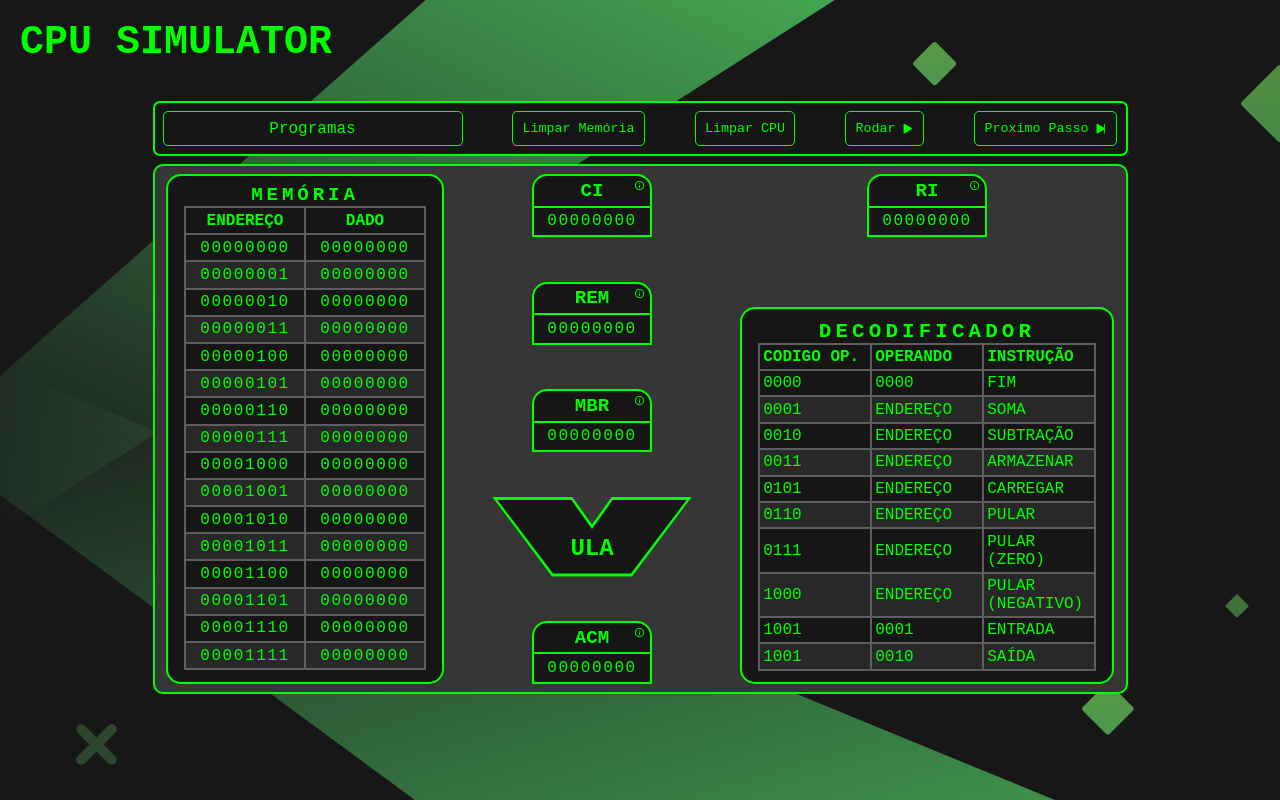
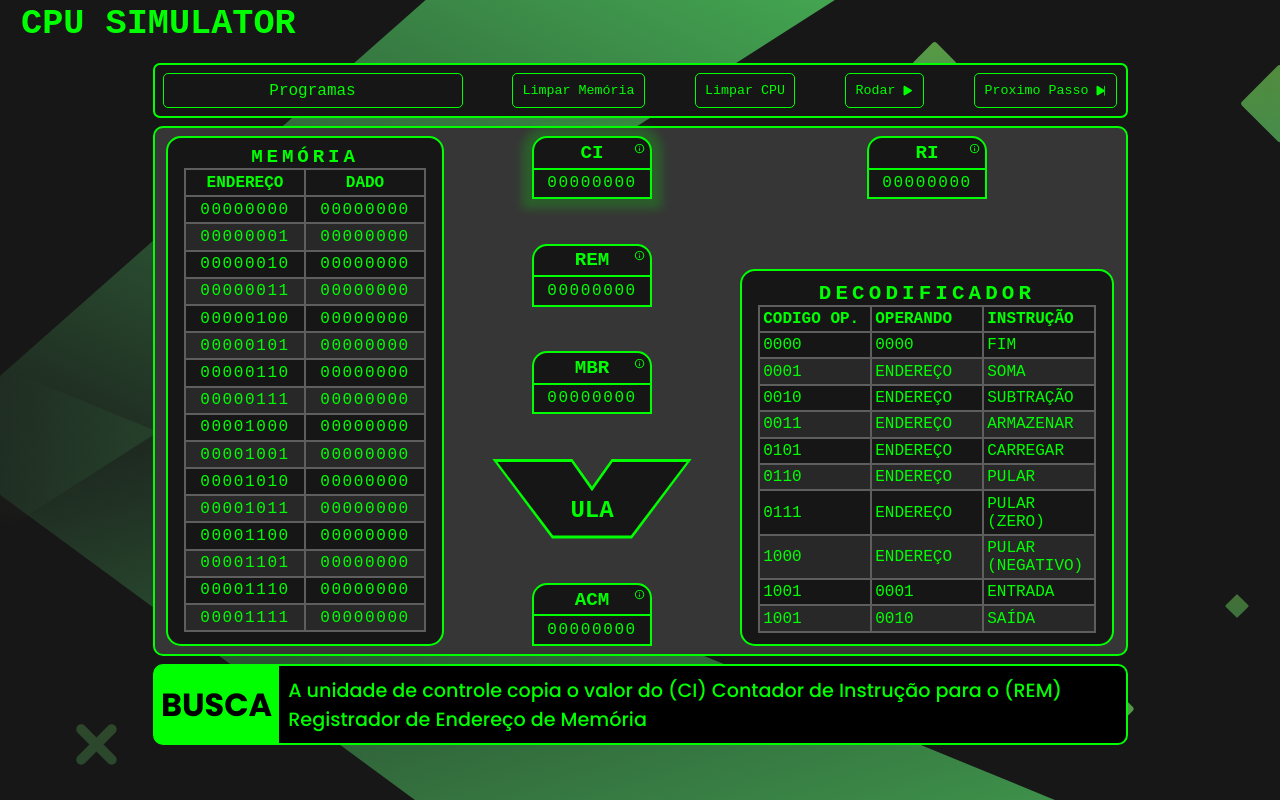
Before and after one commit to devenzonascimento/cpu-simulator, a React (Vite) app: page / in a window 1280 px wide. Both pictures are taken after a click on the button "Proximo Passo". Built offline with nearby package versions, Linux system fonts and the light colour scheme; a web font is replaced by a local one.

Commit message:
inicio da implementação das legendas educativas

```diff
--- a/index.html
+++ b/index.html
@@ -8,6 +8,7 @@
     <link rel="preconnect" href="https://fonts.googleapis.com">
     <link rel="preconnect" href="https://fonts.gstatic.com" crossorigin>
     <link href="https://fonts.googleapis.com/css2?family=Kode+Mono:wght@500&display=swap" rel="stylesheet">
+    <link href="https://fonts.googleapis.com/css2?family=Poppins:wght@500;700&display=swap" rel="stylesheet">
 
     <link rel="shortcut icon" href="src/assets/cpu-icon.png" type="image/x-icon">
 
--- a/src/App.jsx
+++ b/src/App.jsx
@@ -55,6 +55,7 @@ const App = () => {
           cirValue={cirValue}
           UpdateMemory={handleUpdateMemory}
         />
+
       </div>
       <footer></footer>
     </>
--- a/src/Main.scss
+++ b/src/Main.scss
@@ -57,10 +57,10 @@
     header {
 
       h1 {
-        font-size: 2.5em;
+        font-size: 2.2em;
         text-transform: uppercase;
         color: lime;
-        padding: 0.5em;
+        padding: 0.1em 0.6em;
       }
     }
 
--- /dev/null
+++ b/src/components/Simulator/Description/Description.jsx
@@ -0,0 +1,17 @@
+import React from "react";
+
+import "./styles.scss";
+
+const Description = ({ description }) => {
+
+  if (description.text) {
+    return (
+      <div className="description-container">
+        <span className="description-phase">{description?.phase}</span>
+        <p className="description-text">{description?.text}</p>
+      </div>
+    );
+  } else return <></>;
+};
+
+export default Description;
--- /dev/null
+++ b/src/components/Simulator/Description/styles.scss
@@ -0,0 +1,34 @@
+.description-container {
+    height: max-content;
+    width: 975px;
+    display: flex;
+    align-items: center;
+    justify-content: start;
+    background-color: lime;
+    border: 2px solid lime;
+    border-radius: 10px;
+    overflow: hidden;
+
+    .description-phase {
+        height: 100%;
+        min-width: max-content;
+        padding: 0 0.2em;
+        display: flex;
+        align-items: center;
+        font-family: "Poppins", sans-serif;
+        font-size: 2em;
+        font-weight: 700;
+        text-transform: uppercase;
+        background-color: lime;
+        color: black;
+    }
+
+    .description-text {
+        width: 100%;
+        font-family: "Poppins", sans-serif;
+        font-size: 1.2em;
+        background-color: black;
+        color: lime;
+        padding: 0.5em;
+    }
+}
--- a/src/components/Simulator/Simulator.jsx
+++ b/src/components/Simulator/Simulator.jsx
@@ -1,9 +1,12 @@
 import React from "react";
 
+import Ram from "./Ram/Ram";
+import Register from "./Registers/Register";
+import Alu from "./Registers/Alu";
 import DecodeUnit from "./DecodeUnit/DecodeUnit";
-import Ram from "./Ram/Ram";
-import Alu from "./Registers/Alu";
-import Register from "./Registers/Register";
+import Description from "./Description/Description";
+
+import { description } from "../../script/cpuScript"
 
 import "./styles.scss";
 
@@ -17,6 +20,7 @@ const Simulator = ({
   UpdateMemory,
 }) => {
   return (
+    <>
     <div className="simulator-container">
       <Ram memory={memoryValue} UpdateMemory={UpdateMemory} />
       <div className="registers-container">
@@ -29,6 +33,8 @@ const Simulator = ({
       </div>
       <DecodeUnit />
     </div>
+    <Description description={description}/>
+    </>
   );
 };
 
--- a/src/script/cpuScript.js
+++ b/src/script/cpuScript.js
@@ -15,7 +15,7 @@ export const blank = {
   "00001101": "00000000",
   "00001110": "00000000",
   "00001111": "00000000",
-}
+};
 export const add = {
   "00000000": "10010001",
   "00000001": "00111111",
@@ -33,7 +33,7 @@ export const add = {
   "00001101": "00000000",
   "00001110": "00000000",
   "00001111": "00000000",
-}
+};
 export const sub = {
   "00000000": "10010001",
   "00000001": "00111111",
@@ -51,7 +51,7 @@ export const sub = {
   "00001101": "00000000",
   "00001110": "00000000",
   "00001111": "00000000",
-}
+};
 export const biggest = {
   "00000000": "10010001",
   "00000001": "00111110",
@@ -69,40 +69,95 @@ export const biggest = {
   "00001101": "00000000",
   "00001110": "00000000",
   "00001111": "00000000",
-}
-export let programs = [add, sub, biggest]
+};
+export let programs = [add, sub, biggest];
 
-export let memory = blank
+export let memory = blank;
 
 export const updateMemory = (newMemory) => {
-    memory = newMemory
-}
+  memory = newMemory;
+};
 
 export const chooseProgram = (index) => {
-    memory = {...programs[index]}
-    clearCPU()
-}
+  memory = { ...programs[index] };
+  clearCPU();
+};
 
-export let pc = "00000000"
-export let mar = "00000000"
-export let mdr = "00000000"
-export let acc = "00000000"
-export let cir = "00000000"
+export let pc = "00000000";
+export let mar = "00000000";
+export let mdr = "00000000";
+export let acc = "00000000";
+export let cir = "00000000";
 export let count = 0;
 export let currentStep = 0;
 export let opcode = "";
 export let operand = "";
+export let description = {}
 
-
-
-export let main = [() => instructionExecute(search)];
+export let main = [
+  () => {
+    pc = count <= 15 ? toBinary(count) : toBinary((count = 0));
+    const pcElement = document.getElementById("pc");
+    activeComponentStyle(pcElement, "focus");
+    description = {
+        phase: "Busca",
+        text: "A unidade de controle copia o valor do (CI) Contador de Instrução para o (REM) Registrador de Endereço de Memória",
+    };
+  },
+  () => {
+    mar = pc;
+    const marElement = document.getElementById("mar");
+    activeComponentStyle(marElement, "focus");
+    description = {
+        phase: "Busca",
+        text: "O endereço obtido pelo CI é transferido para o registrador REM, que funciona como uma interface entre a CPU e a Memória. Ele contém o endereço para onde será realizada a leitura na memória.",
+    };
+  },
+  () => {
+    const memoryCellElement = document.getElementById(mar);
+    activeComponentStyle(memoryCellElement, "focus");
+    description = {
+        phase: "Busca",
+        text: "Obtém os dados que estão gravados no endereço de Memória especificado pelo registrador REM.",
+    };
+  },
+  () => {
+    mdr = memory[mar].padStart(8, "0");
+    const mdrElement = document.getElementById("mdr");
+    activeComponentStyle(mdrElement, "focus");
+    description = {
+        phase: "Busca",
+        text: "Os dados que foram lidos na Memória são transferidos para o registrador MBR.",
+    };
+  },
+  () => {
+    cir = mdr;
+    const cirElement = document.getElementById("cir");
+    activeComponentStyle(cirElement, "focus");
+    description = {
+        phase: "Busca",
+        text: "Os dados do registrador MBR, que agora contém a instrução buscada, é transferido para o registrador de instrução RI. O RI armazena temporariamente a instrução que será decodificada e executada posteriormente.",
+    };
+  },
+  () => {
+    pc = toBinary((count += 1));
+    const pcElement = document.getElementById("pc");
+    activeComponentStyle(pcElement, "focus");
+    description = {
+        phase: "Busca",
+        text: "o CI é incrementado para apontar para o próximo endereço de instrução na sequência, preparando-se para o ciclo de busca da próxima instrução",
+    };
+  },
+  () => decode(cir),
+];
 
 export const executeNextStep = () => {
   if (currentStep < main.length) {
-        //console.log(main[currentStep])
+    console.log(main[currentStep]);
+    console.log(description);
     //console.log(currentStep, main)
     main[currentStep]();
-        currentStep++
+    currentStep++;
   }
 };
 
@@ -121,8 +176,7 @@ export const executeComplete = () => {
       clearInterval(intervalId);
     }
   }, 1000);
-}
-
+};
 
 export function instructionExecute(array) {
   main = main.concat(array);
@@ -130,40 +184,64 @@ export function instructionExecute(array) {
 
 export const search = [
     () => {
-        pc = count <= 15 ? toBinary(count) : toBinary(count = 0);
+      pc = count <= 15 ? toBinary(count) : toBinary((count = 0));
       const pcElement = document.getElementById("pc");
       activeComponentStyle(pcElement, "focus");
+      description = {
+          phase: "Busca",
+          text: "A unidade de controle copia o valor do (CI) Contador de Instrução para o (REM) Registrador de Endereço de Memória",
+      };
     },
     () => {
       mar = pc;
       const marElement = document.getElementById("mar");
       activeComponentStyle(marElement, "focus");
+      description = {
+          phase: "Busca",
+          text: "O endereço obtido pelo CI é transferido para o registrador REM, que funciona como uma interface entre a CPU e a Memória. Ele contém o endereço para onde será realizada a leitura na memória.",
+      };
     },
     () => {
-        const memoryCellElement = document.getElementById(mar)
+      const memoryCellElement = document.getElementById(mar);
       activeComponentStyle(memoryCellElement, "focus");
+      description = {
+          phase: "Busca",
+          text: "Obtém os dados que estão gravados no endereço de Memória especificado pelo registrador REM.",
+      };
     },
     () => {
       mdr = memory[mar].padStart(8, "0");
       const mdrElement = document.getElementById("mdr");
       activeComponentStyle(mdrElement, "focus");
+      description = {
+          phase: "Busca",
+          text: "Os dados que foram lidos na Memória são transferidos para o registrador MBR.",
+      };
     },
     () => {
       cir = mdr;
       const cirElement = document.getElementById("cir");
       activeComponentStyle(cirElement, "focus");
+      description = {
+          phase: "Busca",
+          text: "Os dados do registrador MBR, que agora contém a instrução buscada, é transferido para o registrador de instrução RI. O RI armazena temporariamente a instrução que será decodificada e executada posteriormente.",
+      };
     },
     () => {
-        pc = toBinary(count += 1);
+      pc = toBinary((count += 1));
       const pcElement = document.getElementById("pc");
       activeComponentStyle(pcElement, "focus");
+      description = {
+          phase: "Busca",
+          text: "o CI é incrementado para apontar para o próximo endereço de instrução na sequência, preparando-se para o ciclo de busca da próxima instrução",
+      };
     },
     () => decode(cir),
   ];
 
 export const addInstruction = [
   () => {
-        mar = operand.padStart(8, "0")
+    mar = operand.padStart(8, "0");
     const marElement = document.getElementById("mar");
     activeComponentStyle(marElement, "focus");
   },
@@ -185,28 +263,28 @@ export const addInstruction = [
     const accElement = document.getElementById("acc");
     activeComponentStyle(accElement, "focus");
 
-        instructionExecute(search)
-        setTimeout(() => aluElement.classList.remove("focus-alu"), 600)
+    instructionExecute(search);
+    setTimeout(() => aluElement.classList.remove("focus-alu"), 600);
   },
 ];
 
 export const subInstruction = [
   () => {
-        mar = operand.padStart(8, "0")
+    mar = operand.padStart(8, "0");
     const marElement = document.getElementById("mar");
     activeComponentStyle(marElement, "focus");
   },
   () => {
-        const memoryCellElement = document.getElementById(mar)
+    const memoryCellElement = document.getElementById(mar);
     activeComponentStyle(memoryCellElement, "focus");
   },
   () => {
-        mdr = memory[mar]
+    mdr = memory[mar];
     const mdrElement = document.getElementById("mdr");
     activeComponentStyle(mdrElement, "focus");
   },
   () => {
-        acc = toBinary(toDecimal(acc) - toDecimal(mdr))
+    acc = toBinary(toDecimal(acc) - toDecimal(mdr));
 
     const aluElement = document.getElementById("alu");
     aluElement.classList.add("focus-alu");
@@ -214,61 +292,61 @@ export const subInstruction = [
     const accElement = document.getElementById("acc");
     activeComponentStyle(accElement, "focus");
 
-        instructionExecute(search)
-        setTimeout(() => aluElement.classList.remove("focus-alu"), 600)
+    instructionExecute(search);
+    setTimeout(() => aluElement.classList.remove("focus-alu"), 600);
   },
 ];
 
 export const storeInstruction = [
   () => {
-        mar = operand.padStart(8, "0")
+    mar = operand.padStart(8, "0");
     const marElement = document.getElementById("mar");
     activeComponentStyle(marElement, "focus");
   },
   () => {
-        mdr = acc
+    mdr = acc;
     const marElement = document.getElementById("mdr");
     activeComponentStyle(marElement, "focus");
   },
   () => {
-        memory[mar] = mdr
-        const memoryCellElement = document.getElementById(mar)
+    memory[mar] = mdr;
+    const memoryCellElement = document.getElementById(mar);
     activeComponentStyle(memoryCellElement, "focus");
 
-        instructionExecute(search)
+    instructionExecute(search);
   },
 ];
 
 export const loadInstruction = [
   () => {
-        mar = operand.padStart(8, "0")
+    mar = operand.padStart(8, "0");
     const marElement = document.getElementById("mar");
     activeComponentStyle(marElement, "focus");
   },
   () => {
-        const memoryCellElement = document.getElementById(mar)
+    const memoryCellElement = document.getElementById(mar);
     activeComponentStyle(memoryCellElement, "focus");
   },
   () => {
-        mdr = memory[mar]
+    mdr = memory[mar];
     const mdrElement = document.getElementById("mdr");
     activeComponentStyle(mdrElement, "focus");
   },
   () => {
-        acc = mdr
+    acc = mdr;
     const accElement = document.getElementById("acc");
     activeComponentStyle(accElement, "focus");
 
-        instructionExecute(search)
-    }
+    instructionExecute(search);
+  },
 ];
 
 export const inputInstruction = [
   () => {
-        acc = toBinary(prompt("Informe um valor"))
+    acc = toBinary(prompt("Informe um valor"));
     const accElement = document.getElementById("acc");
     activeComponentStyle(accElement, "focus");
-        instructionExecute(search)
+    instructionExecute(search);
   },
   //() => instructionExecute(search),
 ];
@@ -277,29 +355,26 @@ export const outputInstruction = [
   () => {
     const accElement = document.getElementById("acc");
     activeComponentStyle(accElement, "focus");
-        alert(`OUTPUT => ${toDecimal(acc)}`)
-        instructionExecute(search)
+    alert(`OUTPUT => ${toDecimal(acc)}`);
+    instructionExecute(search);
   },
 ];
 
 export const endInstruction = [
   () => {
-        alert("FIM DO PROGRAMA")
-        clearCPU(),
-        instructionExecute(search)
+    alert("FIM DO PROGRAMA");
+    clearCPU(), instructionExecute(search);
   },
 ];
 
 export const jmpInstruction = () => {
-    count = toDecimal(operand.padStart(8, "0"))
-    instructionExecute(search)
-}
+  count = toDecimal(operand.padStart(8, "0"));
+  instructionExecute(search);
+};
 
 function decode(cir) {
-
   opcode = cir.substring(0, 4);
   operand = cir.substring(4, 8);
-
 
   let getElementID = {
     "0000": "#end",
@@ -309,12 +384,12 @@ function decode(cir) {
     "0101": "#lod",
     "0110": "#jmp",
     "0111": "#jpz",
-        "1000": "#jpn",
-        "1001": operand == "0001" ? "#ipt" : "#opt"
-    }
+    1000: "#jpn",
+    1001: operand == "0001" ? "#ipt" : "#opt",
+  };
 
-    const instructionElement = document.querySelector(getElementID[opcode])
-    activeComponentStyle(instructionElement, "focus")
+  const instructionElement = document.querySelector(getElementID[opcode]);
+  activeComponentStyle(instructionElement, "focus");
 
   switch (opcode) {
     case "0000":
@@ -333,15 +408,15 @@ function decode(cir) {
       instructionExecute(loadInstruction);
       break;
     case "0110":
-            jmpInstruction()
+      jmpInstruction();
       break;
     case "0111":
-            if (acc == "00000000") jmpInstruction()
-            else instructionExecute(search)
+      if (acc == "00000000") jmpInstruction();
+      else instructionExecute(search);
       break;
     case "1000":
-            if (toDecimal(acc) < "00000000") jmpInstruction()
-            else instructionExecute(search)
+      if (toDecimal(acc) < "00000000") jmpInstruction();
+      else instructionExecute(search);
       break;
     case "1001":
       operand === "0001" ? instructionExecute(inputInstruction) : false;
@@ -353,31 +428,87 @@ function decode(cir) {
 }
 
 export function clearCPU() {
-    currentStep = 0
-    main = [() => instructionExecute(search)]
-    pc = "00000000"
-    mar = "00000000"
-    mdr = "00000000"
-    acc = "00000000"
-    cir = "00000000"
+  currentStep = 0;
+  main = [
+    () => {
+      pc = count <= 15 ? toBinary(count) : toBinary((count = 0));
+      const pcElement = document.getElementById("pc");
+      activeComponentStyle(pcElement, "focus");
+      description = {
+          phase: "Busca",
+          text: "A unidade de controle copia o valor do (CI) Contador de Instrução para o (REM) Registrador de Endereço de Memória",
+      };
+    },
+    () => {
+      mar = pc;
+      const marElement = document.getElementById("mar");
+      activeComponentStyle(marElement, "focus");
+      description = {
+          phase: "Busca",
+          text: "O endereço obtido pelo CI é transferido para o registrador REM, que funciona como uma interface entre a CPU e a Memória. Ele contém o endereço para onde será realizada a leitura na memória.",
+      };
+    },
+    () => {
+      const memoryCellElement = document.getElementById(mar);
+      activeComponentStyle(memoryCellElement, "focus");
+      description = {
+          phase: "Busca",
+          text: "Obtém os dados que estão gravados no endereço de Memória especificado pelo registrador REM.",
+      };
+    },
+    () => {
+      mdr = memory[mar].padStart(8, "0");
+      const mdrElement = document.getElementById("mdr");
+      activeComponentStyle(mdrElement, "focus");
+      description = {
+          phase: "Busca",
+          text: "Os dados que foram lidos na Memória são transferidos para o registrador MBR.",
+      };
+    },
+    () => {
+      cir = mdr;
+      const cirElement = document.getElementById("cir");
+      activeComponentStyle(cirElement, "focus");
+      description = {
+          phase: "Busca",
+          text: "Os dados do registrador MBR, que agora contém a instrução buscada, é transferido para o registrador de instrução RI. O RI armazena temporariamente a instrução que será decodificada e executada posteriormente.",
+      };
+    },
+    () => {
+      pc = toBinary((count += 1));
+      const pcElement = document.getElementById("pc");
+      activeComponentStyle(pcElement, "focus");
+      description = {
+          phase: "Busca",
+          text: "o CI é incrementado para apontar para o próximo endereço de instrução na sequência, preparando-se para o ciclo de busca da próxima instrução",
+      };
+    },
+    () => decode(cir),
+  ];
+  pc = "00000000";
+  mar = "00000000";
+  mdr = "00000000";
+  acc = "00000000";
+  cir = "00000000";
   count = 0;
   opcode = "";
   operand = "";
-    removeAllActiveComponentStyles()
+  removeAllActiveComponentStyles();
 }
 export function clearMemory() {
   memory = blank;
 }
 
 export function toBinary(num) {
-
   const isNegative = num < 0;
 
   if (isNegative) {
-
     const binaryUnsigned = Number(Math.abs(num)).toString(2).padStart(8, "0");
 
-        const complement = binaryUnsigned.split('').map(bit => bit === '0' ? '1' : '0').join('');
+    const complement = binaryUnsigned
+      .split("")
+      .map((bit) => (bit === "0" ? "1" : "0"))
+      .join("");
     num = parseInt(complement, 2) + 1;
   }
 
@@ -385,10 +516,9 @@ export function toBinary(num) {
 }
 
 export function toDecimal(num) {
-
   const decimal = parseInt(num, 2);
 
-    if (num.charAt(0) === '1') {
+  if (num.charAt(0) === "1") {
     return decimal - 256;
   }
 
@@ -397,29 +527,32 @@ export function toDecimal(num) {
 
 let previous = {
   element: "",
-    style: ""
-}
+  style: "",
+};
 
 function activeComponentStyle(focusElement, styleName) {
-    previous.element && previous.element.classList.remove(previous.style)
+  previous.element && previous.element.classList.remove(previous.style);
 
   if (focusElement) {
     focusElement.classList.add(styleName);
-        previous.element = focusElement
-        previous.style = styleName
+    previous.element = focusElement;
+    previous.style = styleName;
   } else {
-        console.error('O elemento não foi encontrado.');
+    console.error("O elemento não foi encontrado.");
   }
 }
 
 function removeAllActiveComponentStyles() {
-
-    const arrayElementClass = [".register-container", ".ram-input", ".instruction-row"];
+  const arrayElementClass = [
+    ".register-container",
+    ".ram-input",
+    ".instruction-row",
+  ];
 
   for (let i = 0; i < arrayElementClass.length; i++) {
-        document.querySelectorAll(arrayElementClass[i]).forEach(element => {
+    document.querySelectorAll(arrayElementClass[i]).forEach((element) => {
       element.classList.remove("focus");
-        })
+    });
   }
 
   document.querySelector("#alu").classList.remove("focus-alu");
```
Lines whose indentation alone changed are shown as unchanged.
